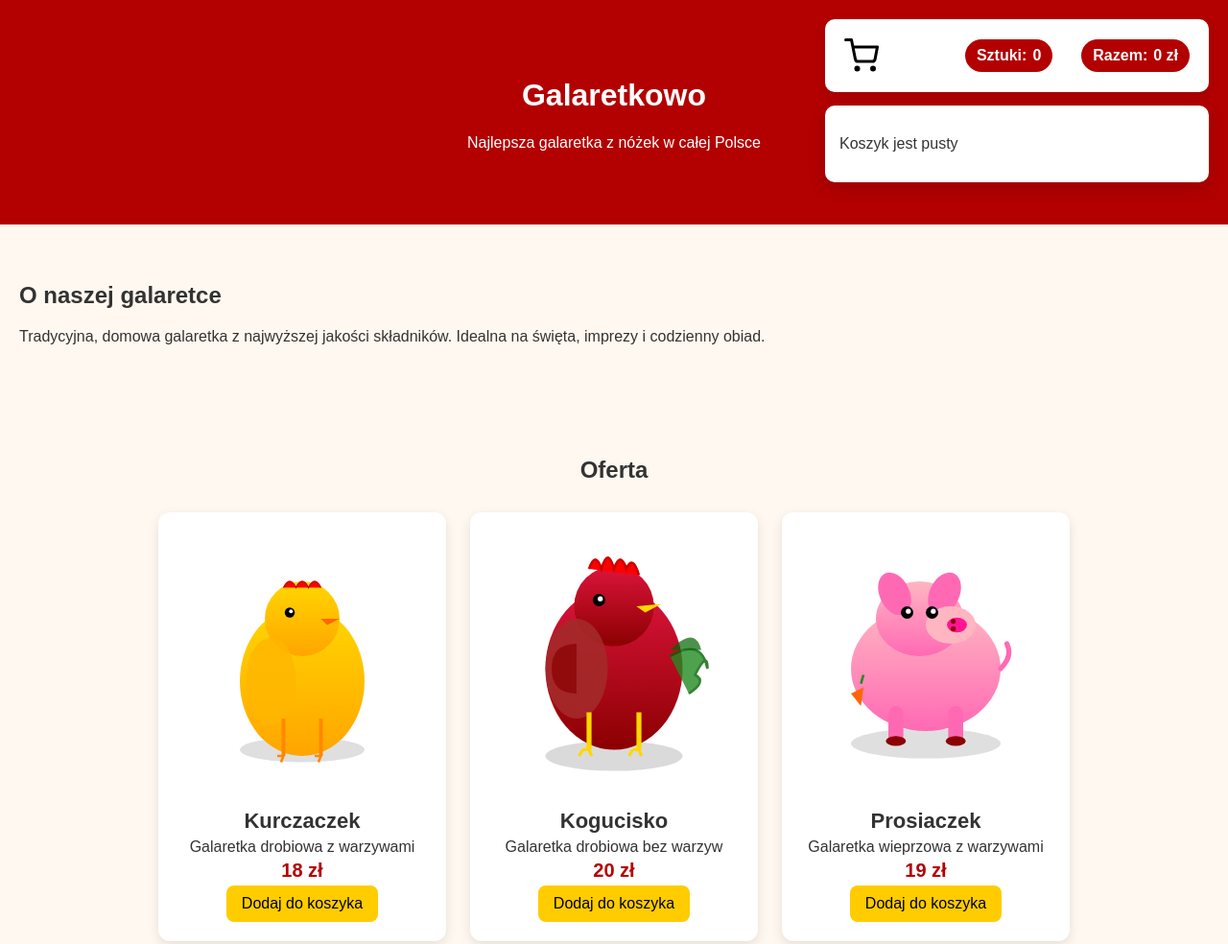
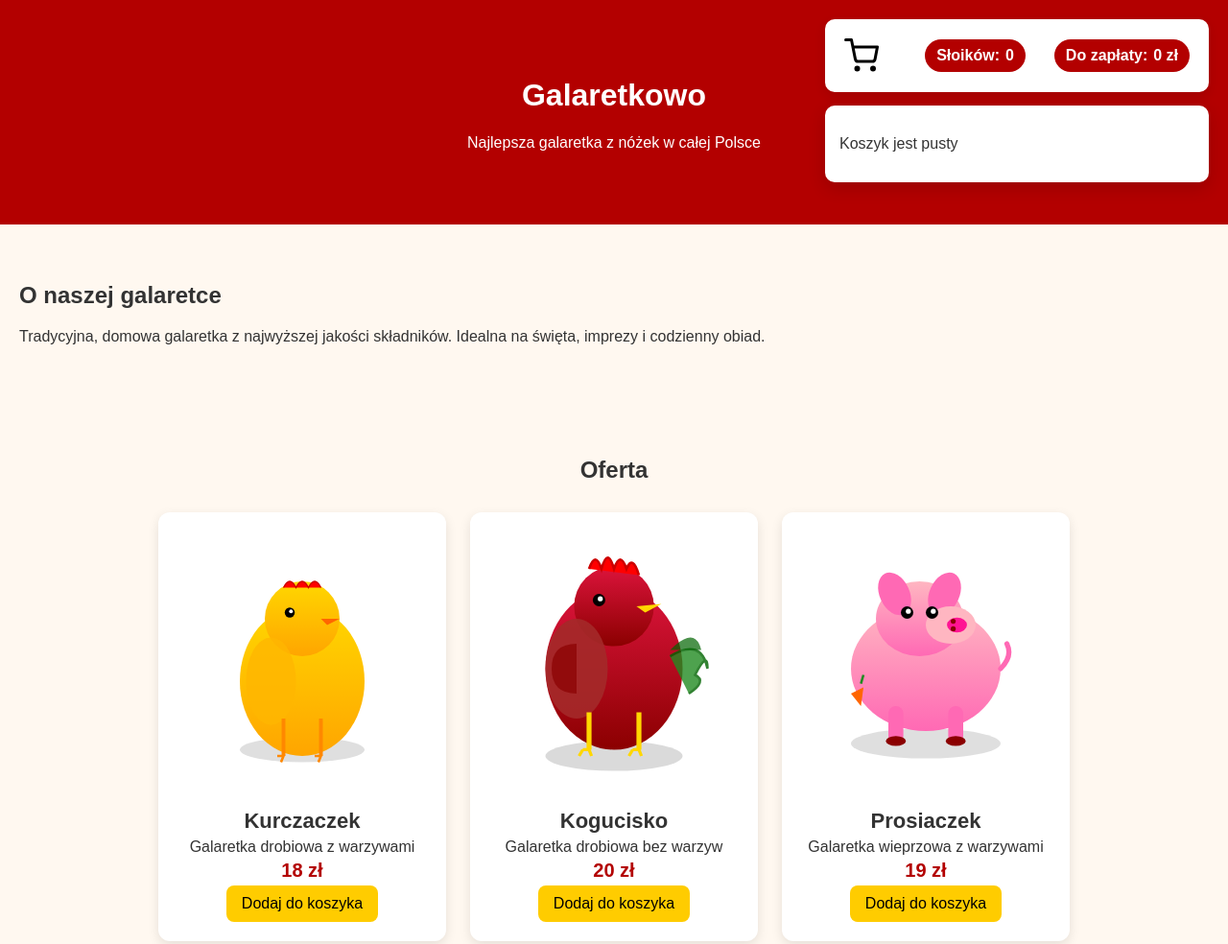
Before and after one commit to michalantczak10/galaretkowo, a website: page index.html in a window 1280 px wide. Shown: the top 984 px of the page at 96% size. Drawn offline with Linux system fonts and the light colour scheme.

Commit message:
Update cart labels: change to 'Słoików' and 'Do zapłaty'

```diff
--- a/index.html
+++ b/index.html
@@ -24,10 +24,10 @@
       <img src="img/cart.svg" class="mini-cart-icon" alt="Ikona koszyka" />
       <div class="mini-cart-info">
         <div class="mini-cart-count">
-          <span>Sztuki:</span> <span id="miniCount" aria-live="polite">0</span>
+          <span>Słoików:</span> <span id="miniCount" aria-live="polite">0</span>
         </div>
         <div class="mini-cart-count">
-          <span>Razem:</span> <span><span id="miniTotal" aria-live="polite">0</span> zł</span>
+          <span>Do zapłaty:</span> <span><span id="miniTotal" aria-live="polite">0</span> zł</span>
         </div>
       </div>
     </div>
```
